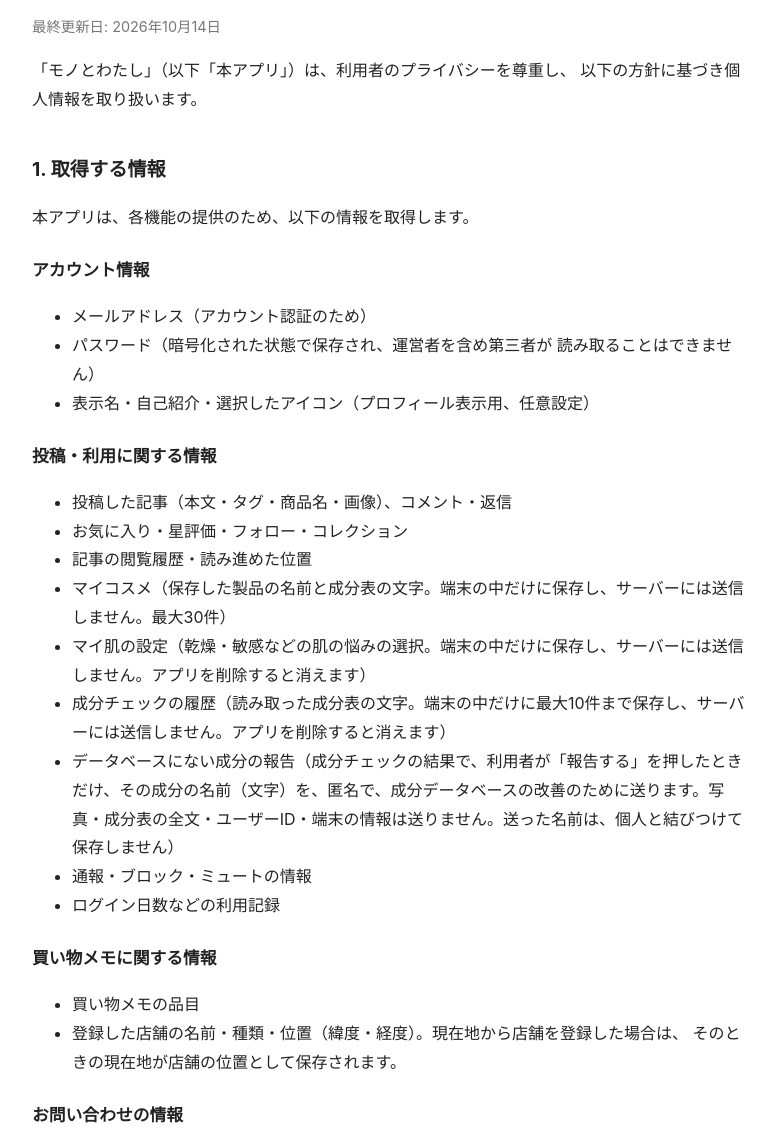
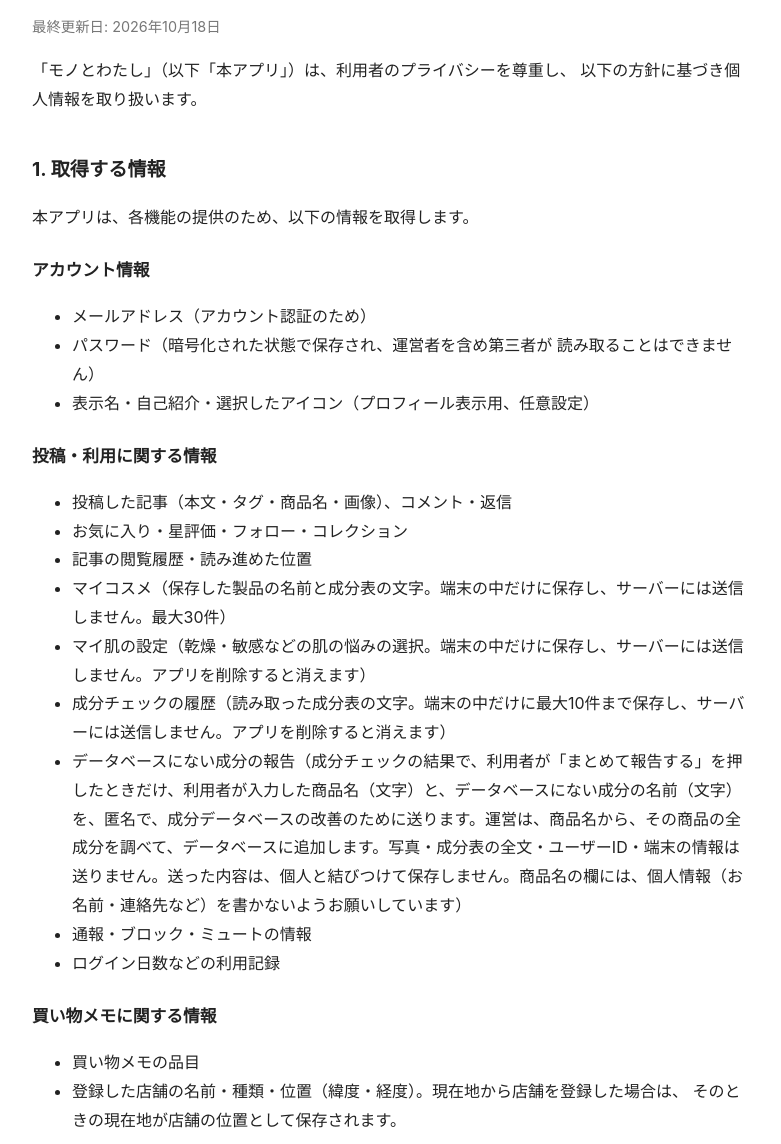
Before and after one commit to JunkiShimomura/mono-to-watashi-privacy, a plain HTML site: page privacy.html in a window 1280 px wide. Shown: the part 98-1242 px from the top of the page, without its empty margins (248-1029 px from the left). Drawn offline with Linux system fonts and the light colour scheme.

Commit message:
プライバシーポリシーを更新（成分の報告で、利用者が入力した商品名も送ることを追記）

```diff
--- a/privacy.html
+++ b/privacy.html
@@ -22,7 +22,7 @@
 </head>
 <body>
 <h1>プライバシーポリシー</h1>
-<p class="updated">最終更新日: 2026年10月14日</p>
+<p class="updated">最終更新日: 2026年10月18日</p>
 
 <p>「モノとわたし」（以下「本アプリ」）は、利用者のプライバシーを尊重し、
 以下の方針に基づき個人情報を取り扱います。</p>
@@ -46,7 +46,7 @@
   <li>マイコスメ（保存した製品の名前と成分表の文字。端末の中だけに保存し、サーバーには送信しません。最大30件）</li>
   <li>マイ肌の設定（乾燥・敏感などの肌の悩みの選択。端末の中だけに保存し、サーバーには送信しません。アプリを削除すると消えます）</li>
   <li>成分チェックの履歴（読み取った成分表の文字。端末の中だけに最大10件まで保存し、サーバーには送信しません。アプリを削除すると消えます）</li>
-  <li>データベースにない成分の報告（成分チェックの結果で、利用者が「報告する」を押したときだけ、その成分の名前（文字）を、匿名で、成分データベースの改善のために送ります。写真・成分表の全文・ユーザーID・端末の情報は送りません。送った名前は、個人と結びつけて保存しません）</li>
+  <li>データベースにない成分の報告（成分チェックの結果で、利用者が「まとめて報告する」を押したときだけ、利用者が入力した商品名（文字）と、データベースにない成分の名前（文字）を、匿名で、成分データベースの改善のために送ります。運営は、商品名から、その商品の全成分を調べて、データベースに追加します。写真・成分表の全文・ユーザーID・端末の情報は送りません。送った内容は、個人と結びつけて保存しません。商品名の欄には、個人情報（お名前・連絡先など）を書かないようお願いしています）</li>
   <li>通報・ブロック・ミュートの情報</li>
   <li>ログイン日数などの利用記録</li>
 </ul>
```
